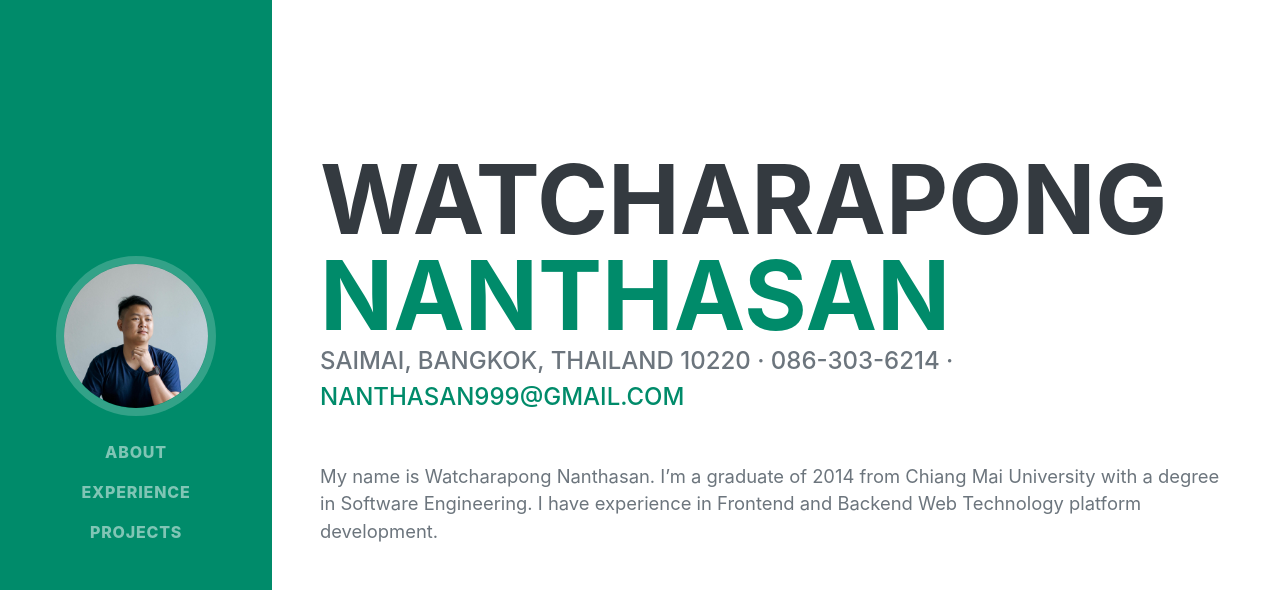
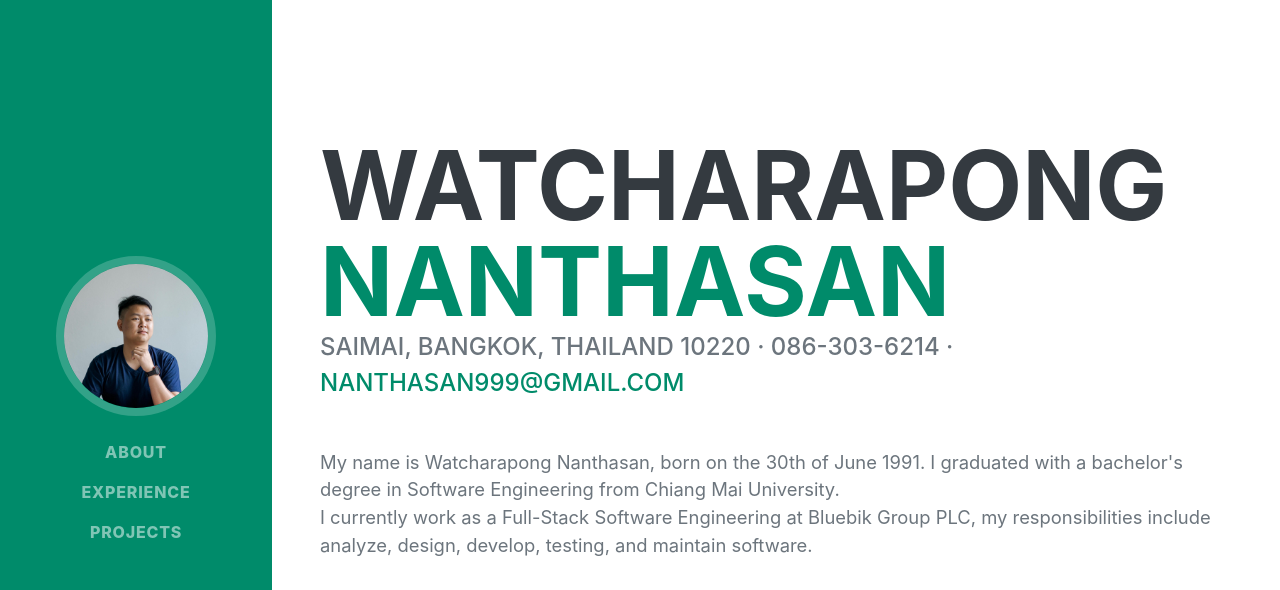
Before and after one commit to sungmen999/portfolio, a plain HTML site: page index.html in a window 1280 px wide. Shown: the top 590 px of the page. Drawn offline with nearby package versions, Linux system fonts and the light colour scheme; a web font is replaced by a local one.

Commit message:
Update index.html

```diff
--- a/index.html
+++ b/index.html
@@ -93,10 +93,8 @@
                         >
                     </div>
                     <p class="lead mb-5">
-                        My name is Watcharapong Nanthasan. I’m a graduate of
-                        2014 from Chiang Mai University with a degree in
-                        Software Engineering. I have experience in Frontend and
-                        Backend Web Technology platform development.
+                        My name is Watcharapong Nanthasan, born on the 30th of June 1991. I graduated with a bachelor's degree in Software Engineering from Chiang Mai University.<br />
+                        I currently work as a Full-Stack Software Engineering at Bluebik Group PLC, my responsibilities include analyze, design, develop, testing, and maintain software.
                     </p>
                     <div class="social-icons">
                         <a
```
